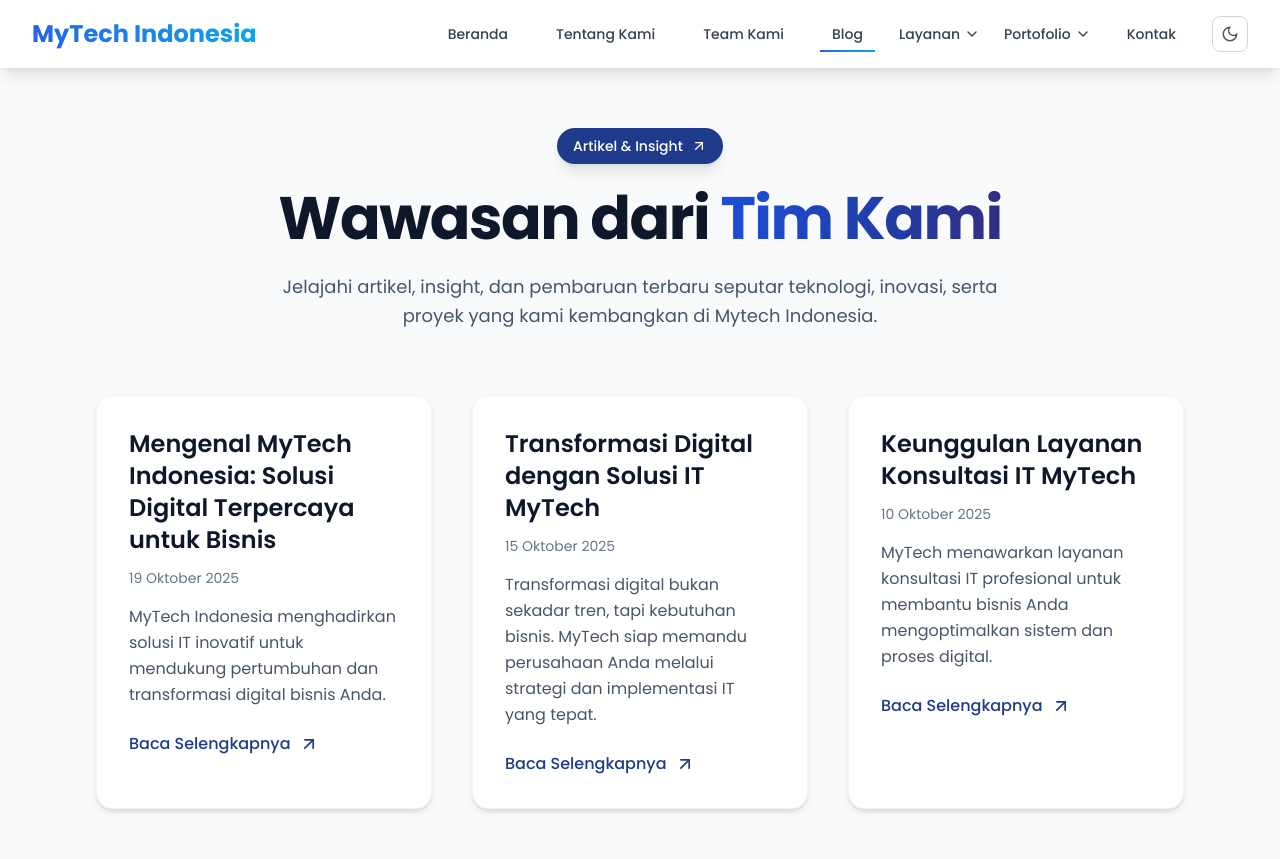
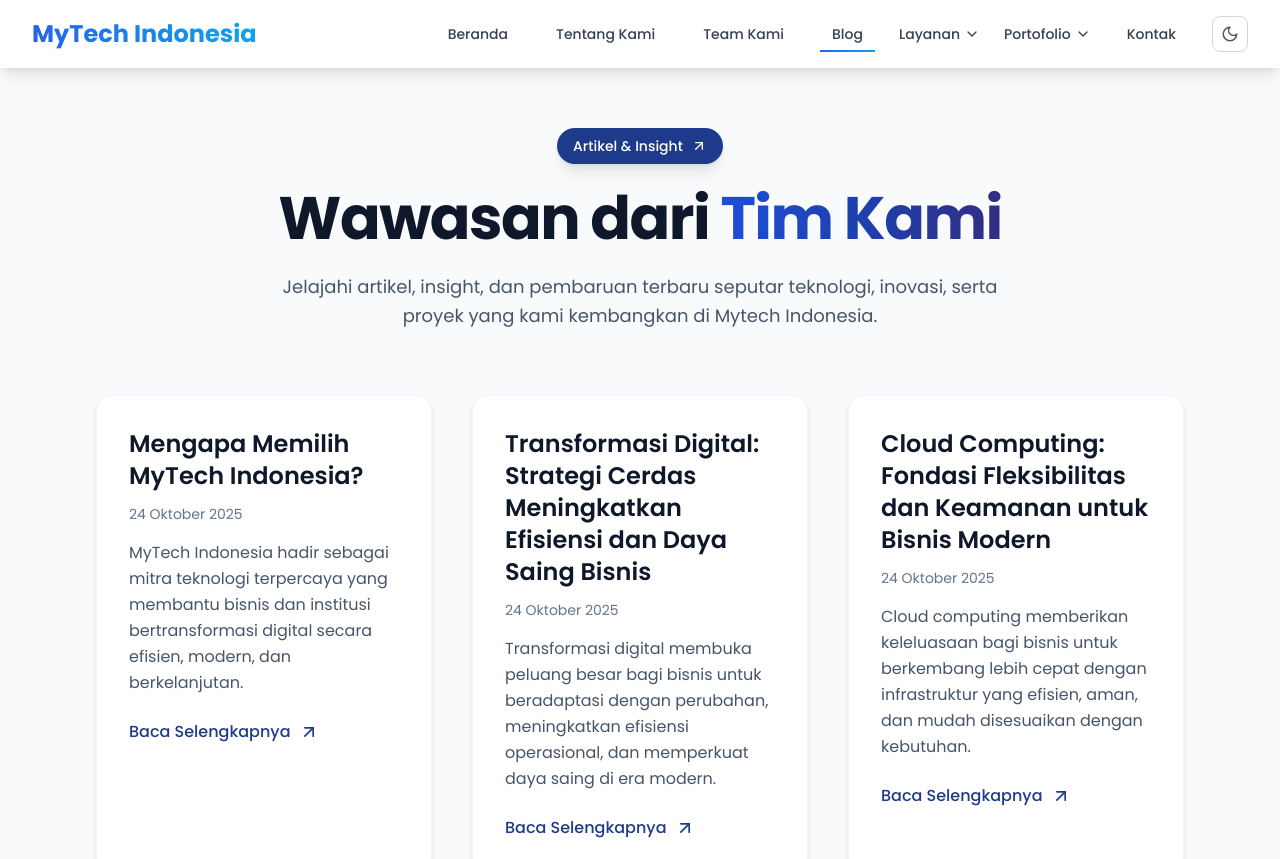
Before and after one commit to aldi1995/mytechv2, a React (Vite) app: page /blog in a window 1280 px wide. Shown: the top 859 px of the page. Built offline with nearby package versions, Linux system fonts and the light colour scheme.

Commit message:
Add blog articles: Mengapa MyTech, Transformasi Digital, Cloud Computing

```diff
--- a/src/Data/blogData.js
+++ b/src/Data/blogData.js
@@ -3,40 +3,51 @@
 const blogPosts = [
   {
   id: 1,
-    title: "Mengenal MyTech Indonesia: Solusi Digital Terpercaya untuk Bisnis",
-    date: "19 Oktober 2025",
+  title: "Mengapa Memilih MyTech Indonesia?",
+  date: "24 Oktober 2025",
   excerpt:
-      "MyTech Indonesia menghadirkan solusi IT inovatif untuk mendukung pertumbuhan dan transformasi digital bisnis Anda.",
+    "MyTech Indonesia hadir sebagai mitra teknologi terpercaya yang membantu bisnis dan institusi bertransformasi digital secara efisien, modern, dan berkelanjutan.",
   content: [
-      "MyTech Indonesia fokus pada digitalisasi bisnis dengan layanan konsultasi IT, pengembangan website, mobile apps, dan solusi cloud. Kami membantu perusahaan meningkatkan efisiensi, keamanan, dan daya saing di era digital.",
-      "Dengan tim profesional dan berpengalaman, MyTech siap mendampingi mulai dari analisis kebutuhan hingga implementasi sistem yang scalable dan aman.",
-      "Kami percaya teknologi yang tepat dapat mendorong pertumbuhan bisnis Anda secara signifikan. Bergabunglah dengan MyTech untuk menghadirkan transformasi digital yang nyata."
+    "Di tengah pesatnya perkembangan dunia digital, setiap bisnis membutuhkan mitra teknologi yang tidak hanya mahir secara teknis, tetapi juga memahami arah dan kebutuhan bisnis secara menyeluruh. MyTech Indonesia hadir untuk menjawab tantangan tersebut — membantu bisnis dan institusi bertransformasi melalui solusi digital yang efisien, modern, dan berkelanjutan.",
+    "MyTech tidak sekadar membuat website atau aplikasi. Kami membangun ekosistem digital lengkap yang saling terhubung — mulai dari sistem informasi, cloud service, hingga integrasi data antar platform. Semua dirancang agar operasional bisnis menjadi lebih mudah, cepat, dan terukur.",
+    "Setiap proyek MyTech ditangani oleh tim ahli di bidang web development, IT system, dan data management. Kami menerapkan pendekatan customized solution, artinya setiap sistem dikembangkan sesuai kebutuhan dan karakter bisnis klien, bukan template generik.",
+    "Kami menggunakan teknologi terbaru yang aman, efisien, dan scalable, seperti React.js, Express.js, dan sistem berbasis Cloud. Dengan arsitektur yang kuat, setiap produk MyTech dapat tumbuh seiring perkembangan bisnis tanpa perlu membangun ulang dari awal.",
+    "MyTech berkomitmen memberikan layanan purna-jual terbaik. Kami selalu siap membantu dalam pemeliharaan sistem, penambahan fitur, hingga penyelesaian kendala teknis — dengan komunikasi yang cepat dan transparan.",
+    "Bagi MyTech, teknologi bukan hanya alat — tetapi penggerak perubahan positif. Kami percaya digitalisasi dapat membuka peluang baru, memperluas jangkauan bisnis, dan meningkatkan efisiensi di berbagai sektor.",
+    "MyTech Indonesia bukan sekadar penyedia jasa IT. Kami adalah mitra strategis yang membantu bisnis Anda tumbuh di era digital. Dengan pendekatan profesional, inovatif, dan berorientasi hasil, kami berkomitmen membawa setiap klien menuju masa depan yang lebih cerdas dan terkoneksi.",
+    "MyTech Indonesia — Empowering Growth Through Technology."
   ]
 },
   {
   id: 2,
-    title: "Transformasi Digital dengan Solusi IT MyTech",
-    date: "15 Oktober 2025",
+  title: "Transformasi Digital: Strategi Cerdas Meningkatkan Efisiensi dan Daya Saing Bisnis",
+  date: "24 Oktober 2025",
   excerpt:
-      "Transformasi digital bukan sekadar tren, tapi kebutuhan bisnis. MyTech siap memandu perusahaan Anda melalui strategi dan implementasi IT yang tepat.",
+    "Transformasi digital membuka peluang besar bagi bisnis untuk beradaptasi dengan perubahan, meningkatkan efisiensi operasional, dan memperkuat daya saing di era modern.",
   content: [
-      "MyTech menawarkan layanan konsultasi dan implementasi IT mulai dari audit sistem, pemetaan kebutuhan software, hingga integrasi cloud dan keamanan data.",
-      "Pendekatan kami selalu disesuaikan dengan kebutuhan unik setiap bisnis, sehingga transformasi digital tidak hanya efektif tapi juga hemat biaya.",
-      "Dengan teknologi yang tepat, bisnis Anda bisa lebih responsif, produktif, dan siap menghadapi persaingan global."
+    "Transformasi digital bukan sekadar mengikuti tren teknologi, melainkan langkah strategis untuk menjawab tantangan bisnis di era modern. Di tengah perubahan cepat dunia digital, perusahaan perlu beradaptasi agar tetap relevan dan mampu bersaing. Melalui transformasi digital, bisnis dapat mengoptimalkan proses kerja, meningkatkan pengalaman pelanggan, serta membuka peluang baru dalam model bisnis yang lebih efisien.",
+    "Transformasi digital dimulai dari pemahaman mendalam terhadap kebutuhan bisnis dan potensi teknologi yang bisa diterapkan. MyTech Indonesia membantu klien mengidentifikasi area yang paling membutuhkan digitalisasi, mulai dari sistem manajemen internal, proses keuangan, hingga interaksi pelanggan.",
+    "Dengan pendekatan bertahap dan terukur, MyTech merancang strategi digital yang realistis, sesuai dengan skala dan kesiapan perusahaan. Kami menerapkan teknologi modern seperti cloud computing, integrasi API, serta sistem otomatisasi untuk mempermudah manajemen data dan operasional sehari-hari.",
+    "Salah satu manfaat utama transformasi digital adalah meningkatnya efisiensi. Proses manual yang memakan waktu dapat digantikan dengan sistem otomatis yang akurat dan konsisten. Selain itu, keputusan bisnis dapat diambil lebih cepat karena data tersaji secara real-time dan terpusat.",
+    "Namun, keberhasilan transformasi digital tidak hanya bergantung pada teknologi, melainkan juga pada kesiapan sumber daya manusia dan budaya organisasi. MyTech memahami pentingnya pelatihan dan pendampingan agar seluruh tim dapat beradaptasi dengan perubahan digital tanpa hambatan.",
+    "Dengan pengalaman dan keahlian di bidang pengembangan sistem, MyTech Indonesia berperan sebagai mitra strategis yang mendampingi perjalanan transformasi digital bisnis Anda — mulai dari perencanaan, implementasi, hingga optimalisasi. Bersama kami, jadikan teknologi sebagai pondasi pertumbuhan dan inovasi jangka panjang."
   ]
 },
   {
   id: 3,
-    title: "Keunggulan Layanan Konsultasi IT MyTech",
-    date: "10 Oktober 2025",
+  title: "Cloud Computing: Fondasi Fleksibilitas dan Keamanan untuk Bisnis Modern",
+  date: "24 Oktober 2025",
   excerpt:
-      "MyTech menawarkan layanan konsultasi IT profesional untuk membantu bisnis Anda mengoptimalkan sistem dan proses digital.",
+    "Cloud computing memberikan keleluasaan bagi bisnis untuk berkembang lebih cepat dengan infrastruktur yang efisien, aman, dan mudah disesuaikan dengan kebutuhan.",
   content: [
-      "Tim ahli MyTech siap melakukan audit sistem, memberikan rekomendasi software, dan merancang roadmap digitalisasi perusahaan.",
-      "Kami juga mendukung integrasi sistem, otomasi proses, dan pemantauan keamanan IT secara menyeluruh.",
-      "Dengan layanan kami, bisnis Anda akan lebih efisien, aman, dan siap berkembang di era digital."
+    "Dalam beberapa tahun terakhir, cloud computing telah menjadi elemen kunci dalam strategi digital banyak perusahaan. Teknologi ini memungkinkan bisnis untuk mengakses sumber daya IT seperti server, penyimpanan, dan database secara online tanpa perlu infrastruktur fisik yang besar. Dengan demikian, biaya operasional dapat ditekan dan fleksibilitas bisnis meningkat secara signifikan.",
+    "MyTech Indonesia memahami bahwa setiap bisnis memiliki kebutuhan yang unik. Karena itu, kami menyediakan solusi cloud yang dapat disesuaikan — mulai dari migrasi sistem, manajemen data, hingga pengembangan aplikasi berbasis cloud. Kami memastikan setiap proses dilakukan dengan aman, efisien, dan tanpa mengganggu jalannya operasional.",
+    "Salah satu keunggulan utama cloud computing adalah skalabilitas. Perusahaan dapat menambah atau mengurangi kapasitas sesuai kebutuhan tanpa investasi besar di awal. Hal ini membuat bisnis lebih adaptif terhadap perubahan pasar dan pertumbuhan volume data yang cepat.",
+    "Selain fleksibilitas, keamanan menjadi faktor penting dalam penerapan cloud. MyTech menerapkan standar keamanan tingkat tinggi, termasuk enkripsi data, autentikasi berlapis, serta backup otomatis untuk memastikan informasi bisnis tetap terlindungi dari ancaman siber.",
+    "Kami juga menyediakan layanan monitoring dan optimasi performa cloud secara berkala, agar sistem tetap berjalan stabil dan efisien. Tim support kami siap memberikan bantuan teknis dan pembaruan sesuai perkembangan teknologi terkini.",
+    "Dengan dukungan cloud computing dari MyTech Indonesia, perusahaan dapat berfokus pada inovasi dan pengembangan bisnis tanpa harus terbebani oleh kompleksitas infrastruktur IT. Teknologi cloud bukan sekadar tren, melainkan fondasi utama menuju masa depan bisnis yang tangguh, fleksibel, dan siap menghadapi tantangan digital."
   ]
-  }
+},
 ];
 
 export default blogPosts;
```
Lines whose indentation alone changed are shown as unchanged.
